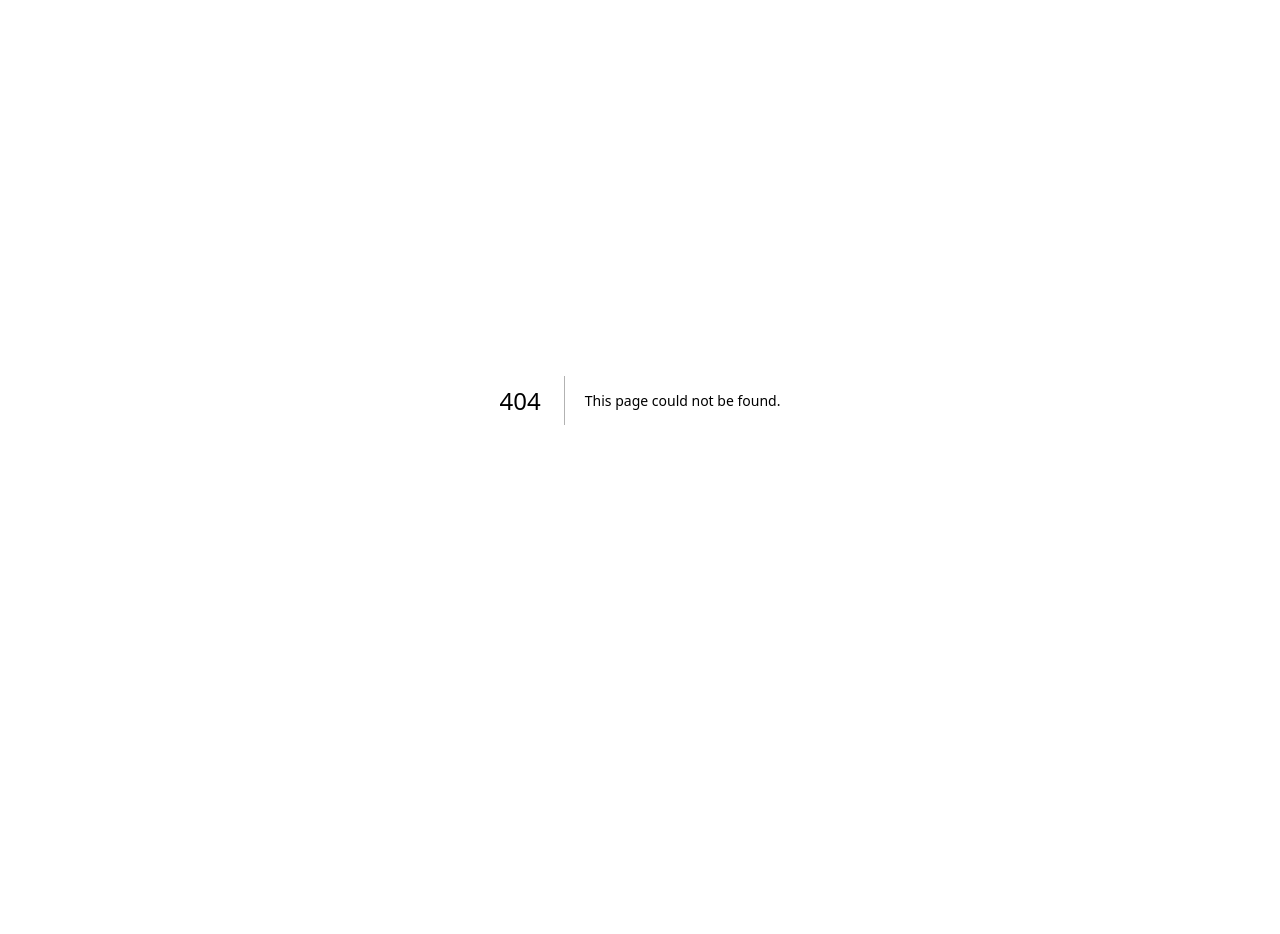
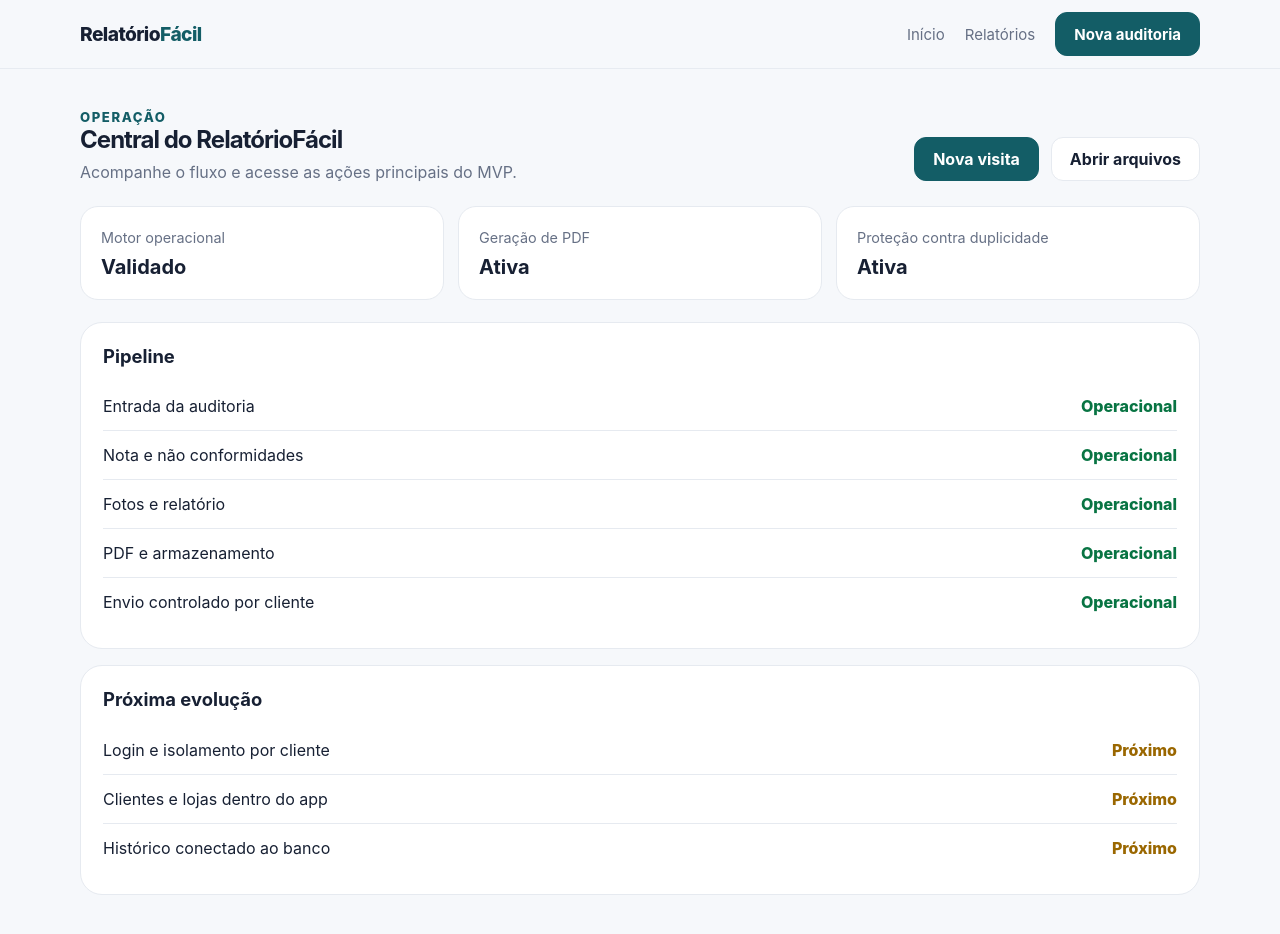
Before and after one commit to jfmidon-commits/Relat-rioFacil-, a Next.js app: page /operacao in a window 1280 px wide. Before the commit this address had no page. Shown: the top 934 px of the page. Before the commit the page ends 800 px from the top, so only its background shows below. Built offline with nearby package versions, Linux system fonts and the light colour scheme; no server answers.

Commit message:
feat: cria área operacional

```diff
--- /dev/null
+++ b/app/operacao/page.tsx
@@ -0,0 +1,55 @@
+const auditFormUrl = process.env.NEXT_PUBLIC_AUDIT_FORM_URL ?? "https://tally.so/r/0QRR4A";
+const reportsUrl = process.env.NEXT_PUBLIC_REPORTS_URL;
+
+export default function OperacaoPage() {
+  return (
+    <main className="shell">
+      <header className="topbar">
+        <div className="container nav">
+          <a className="brand" href="/">Relatório<span>Fácil</span></a>
+          <nav className="navlinks" aria-label="Navegação operacional">
+            <a href="/">Início</a>
+            <a href="/relatorios">Relatórios</a>
+            <a className="button primary" href={auditFormUrl} target="_blank" rel="noreferrer">Nova auditoria</a>
+          </nav>
+        </div>
+      </header>
+
+      <section className="container app-page">
+        <div className="app-header">
+          <div>
+            <div className="eyebrow">Operação</div>
+            <h1>Central do RelatórioFácil</h1>
+            <p>Acompanhe o fluxo e acesse as ações principais do MVP.</p>
+          </div>
+          <div className="actions">
+            <a className="button primary" href={auditFormUrl} target="_blank" rel="noreferrer">Nova visita</a>
+            {reportsUrl ? <a className="button" href={reportsUrl} target="_blank" rel="noreferrer">Abrir arquivos</a> : null}
+          </div>
+        </div>
+
+        <div className="dashboard">
+          <div className="metric"><span>Motor operacional</span><strong>Validado</strong></div>
+          <div className="metric"><span>Geração de PDF</span><strong>Ativa</strong></div>
+          <div className="metric"><span>Proteção contra duplicidade</span><strong>Ativa</strong></div>
+        </div>
+
+        <section className="panel">
+          <h2>Pipeline</h2>
+          <div className="status-row"><span>Entrada da auditoria</span><span className="status-ok">Operacional</span></div>
+          <div className="status-row"><span>Nota e não conformidades</span><span className="status-ok">Operacional</span></div>
+          <div className="status-row"><span>Fotos e relatório</span><span className="status-ok">Operacional</span></div>
+          <div className="status-row"><span>PDF e armazenamento</span><span className="status-ok">Operacional</span></div>
+          <div className="status-row"><span>Envio controlado por cliente</span><span className="status-ok">Operacional</span></div>
+        </section>
+
+        <section className="panel">
+          <h2>Próxima evolução</h2>
+          <div className="status-row"><span>Login e isolamento por cliente</span><span className="status-next">Próximo</span></div>
+          <div className="status-row"><span>Clientes e lojas dentro do app</span><span className="status-next">Próximo</span></div>
+          <div className="status-row"><span>Histórico conectado ao banco</span><span className="status-next">Próximo</span></div>
+        </section>
+      </section>
+    </main>
+  );
+}
```
